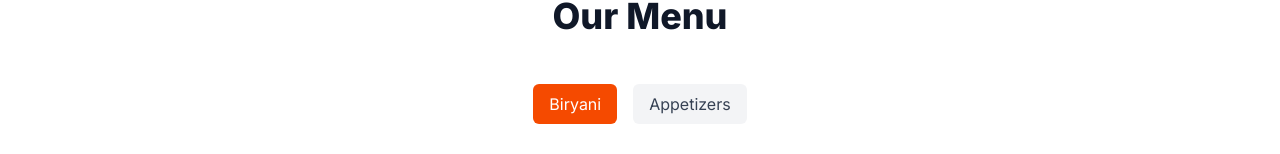
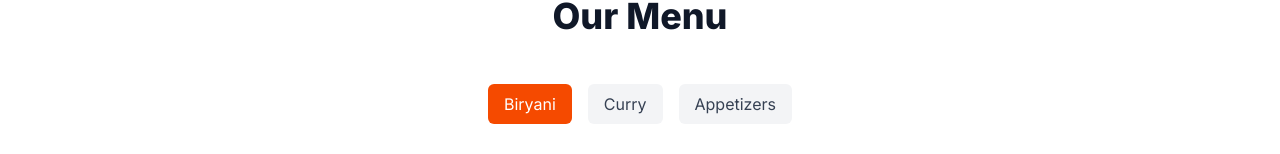
Before and after one commit to ashuakhtar/karachi-biryani, a Next.js app: page /menu in a window 1280 px wide. Shown: the part 116-270 px from the top of the page. Built offline with nearby package versions, Linux system fonts and the light colour scheme; grey boxes are pictures that could not be loaded.

Commit message:
added curry

```diff
--- a/src/app/menu/page.tsx
+++ b/src/app/menu/page.tsx
@@ -36,17 +36,38 @@ const menuItems = [
   },
   {
     id: 2,
+    category: "Curry",
+    items: [
+      {
+        id: 4,
+        name: "Masala Butter Chicken",
+        price: 10.99,
+        description:
+          "Creamy, rich butter chicken with a blend of aromatic spices and tomato gravy.",
+        image: "/images/chicken-curry.jpg",
+      },
+      {
+        id: 5,
+        name: "Vegetable Curry",
+        price: 8.99,
+        description: "Seasonal vegetables simmered in a flavorful curry sauce.",
+        image: "/images/vegetable-curry.jpg",
+      },
+    ],
+  },
+  {
+    id: 3,
     category: "Appetizers",
     items: [
       {
-        id: 4,
+        id: 6,
         name: "Pakoras",
         price: 5.99,
         description: "Crispy vegetable fritters served with chutney",
         image: "/images/pakoras.jpg",
       },
       {
-        id: 5,
+        id: 7,
         name: "Samosa",
         price: 4.99,
         description: "Spiced potato and peas filled pastry",
```
